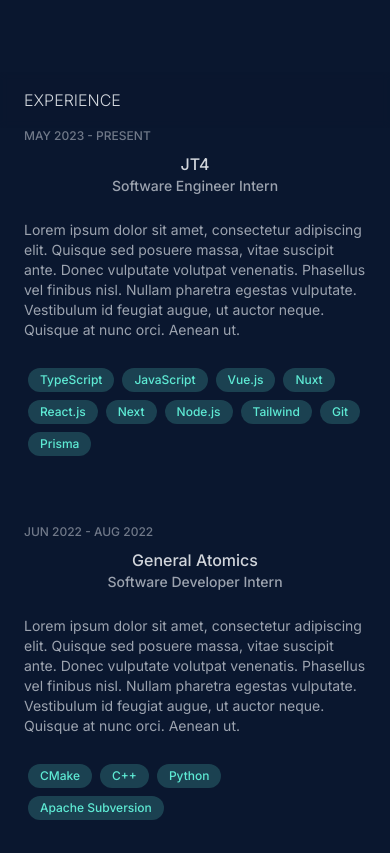
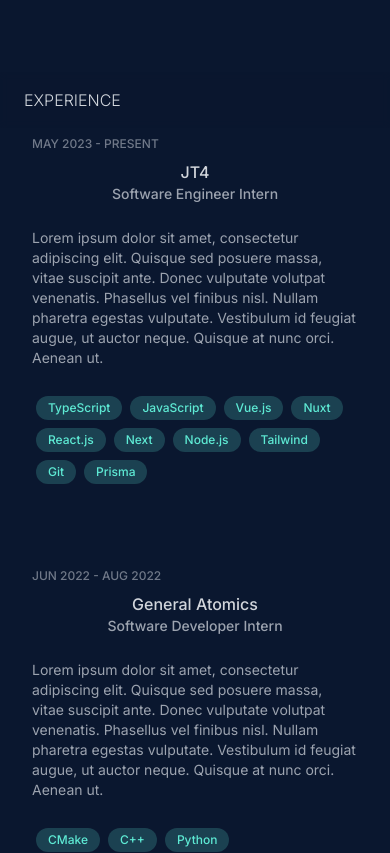
Before and after one commit to emanpecson/portfolio, a Next.js app: page / in a window 390 px wide. Shown: the part 1360-2213 px from the top of the page. Built offline with nearby package versions, Linux system fonts and the light colour scheme.

Commit message:
style: :lipstick: update mobile's Project/Experience padding

```diff
--- a/src/components/Experience.tsx
+++ b/src/components/Experience.tsx
@@ -4,7 +4,7 @@
 export default function Experience({ params }: { params: ExperienceType }) {
   return (
     <>
-      <div className="sm:flex w-full hover:bg-gray-400 hover:bg-opacity-10 rounded-md p-0 sm:p-5 transition-all duration-200 hover:shadow-sm hover:shadow-gray-600 hover:cursor-pointer">
+      <div className="sm:flex w-full hover:bg-gray-400 hover:bg-opacity-10 rounded-md p-2 sm:p-5 transition-all duration-200 hover:shadow-sm hover:shadow-gray-600 hover:cursor-pointer">
         {/* timeline */}
         <div className="sm:w-3/12 pr-10">
           <p className="text-gray-400 text-xs sm:text-base uppercase font-medium opacity-70 pb-2 sm:pb-0">
--- a/src/components/Project.tsx
+++ b/src/components/Project.tsx
@@ -4,7 +4,7 @@
 export default function Project({ params }: { params: ProjectType }) {
   return (
     <>
-      <div className="sm:flex w-full hover:bg-gray-400 hover:bg-opacity-10 rounded-md p-0 sm:p-5 transition-all duration-200 hover:shadow-sm hover:shadow-gray-600 hover:cursor-pointer">
+      <div className="sm:flex w-full hover:bg-gray-400 hover:bg-opacity-10 rounded-md p-2 sm:p-5 transition-all duration-200 hover:shadow-sm hover:shadow-gray-600 hover:cursor-pointer">
         <div className="sm:w-3/12 sm:pr-10">
           <div className="bg-gray-600 rounded-md bg-opacity-70 sm:block hidden w-fit">
             <img src={params.imageSrc} className="rounded-md p-1" />
```
